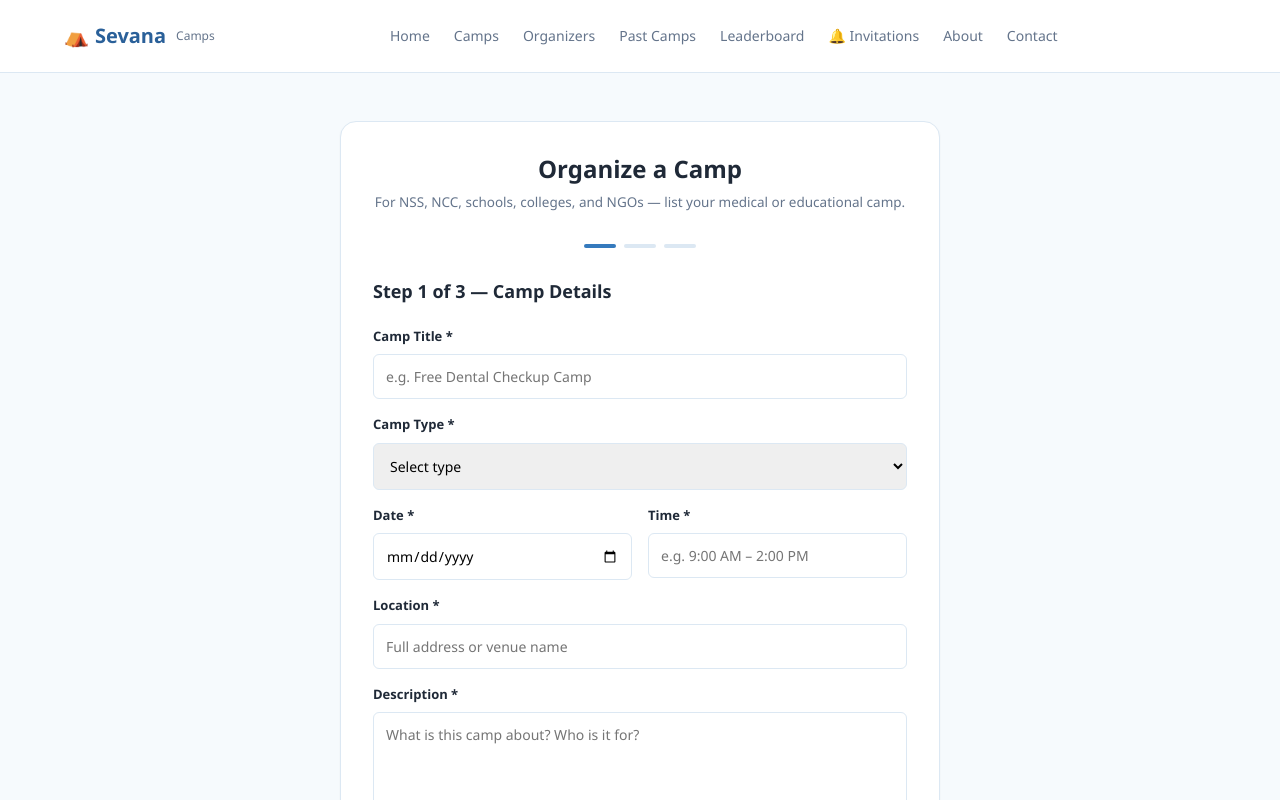
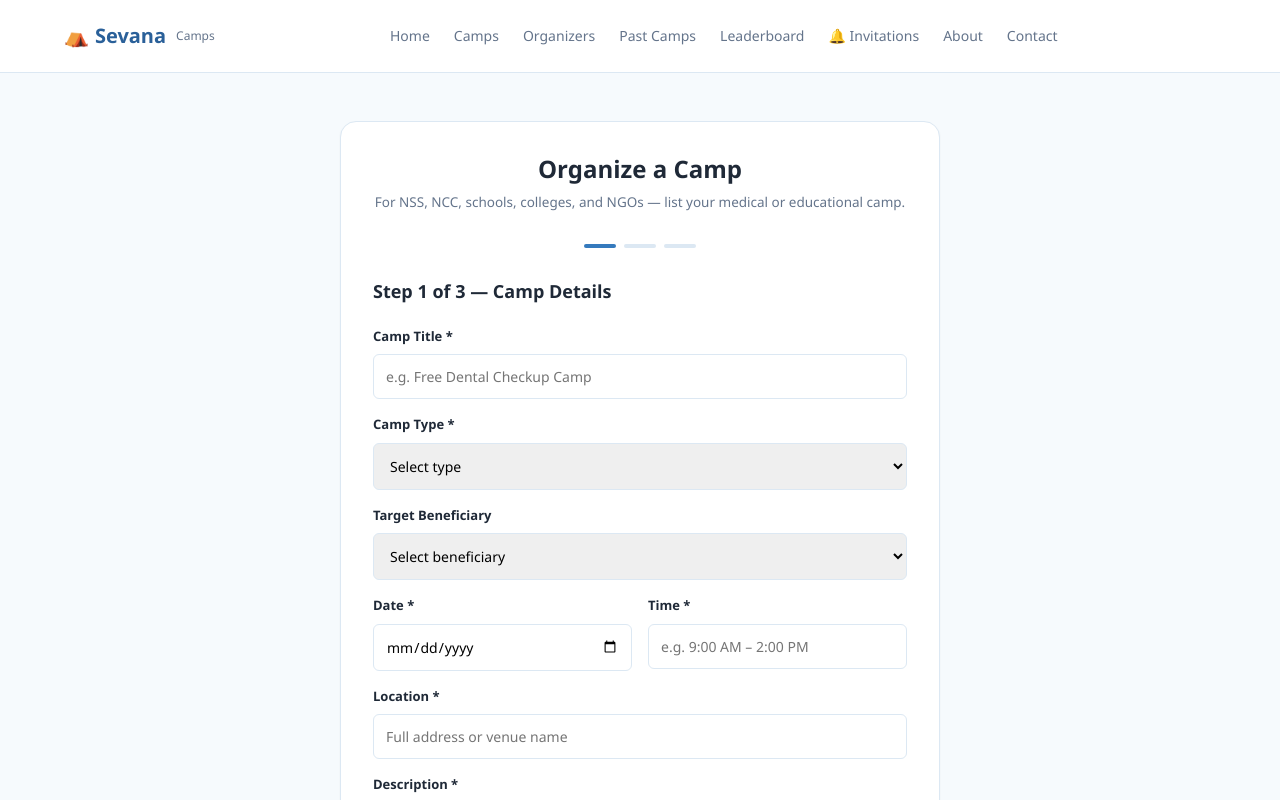
Before and after one commit to chandraprakashmishra18/Sevana-Sub-Module, a React (Vite) app in the folder sevana-camps/Sevana-Camps-Module/: page /organize in a window 1280 px wide. Shown: the top 800 px of the page. Built offline with nearby package versions, Linux system fonts and the light colour scheme.

Commit message:
jsx file

```diff
--- a/sevana-camps/Sevana-Camps-Module/src/components/organize/CampDetailsForm.jsx
+++ b/sevana-camps/Sevana-Camps-Module/src/components/organize/CampDetailsForm.jsx
@@ -30,6 +30,21 @@ function CampDetailsForm({ formData, updateFormData, onNext }) {
           <option value="">Select type</option>
           <option value="Medical">Medical</option>
           <option value="Educational">Educational</option>
+        </select>
+      </label>
+
+      <label className="organize-step__field">
+        <span>Target Beneficiary</span>
+        <select
+          value={formData.targetBeneficiary}
+          onChange={(e) => updateFormData({ targetBeneficiary: e.target.value })}
+        >
+          <option value="">Select beneficiary</option>
+          <option value="General">General Community</option>
+          <option value="Orphanage">Orphanage</option>
+          <option value="Old Age Home">Old Age Home</option>
+          <option value="NGO">NGO</option>
+          <option value="School/College">School / College</option>
         </select>
       </label>
 
```
